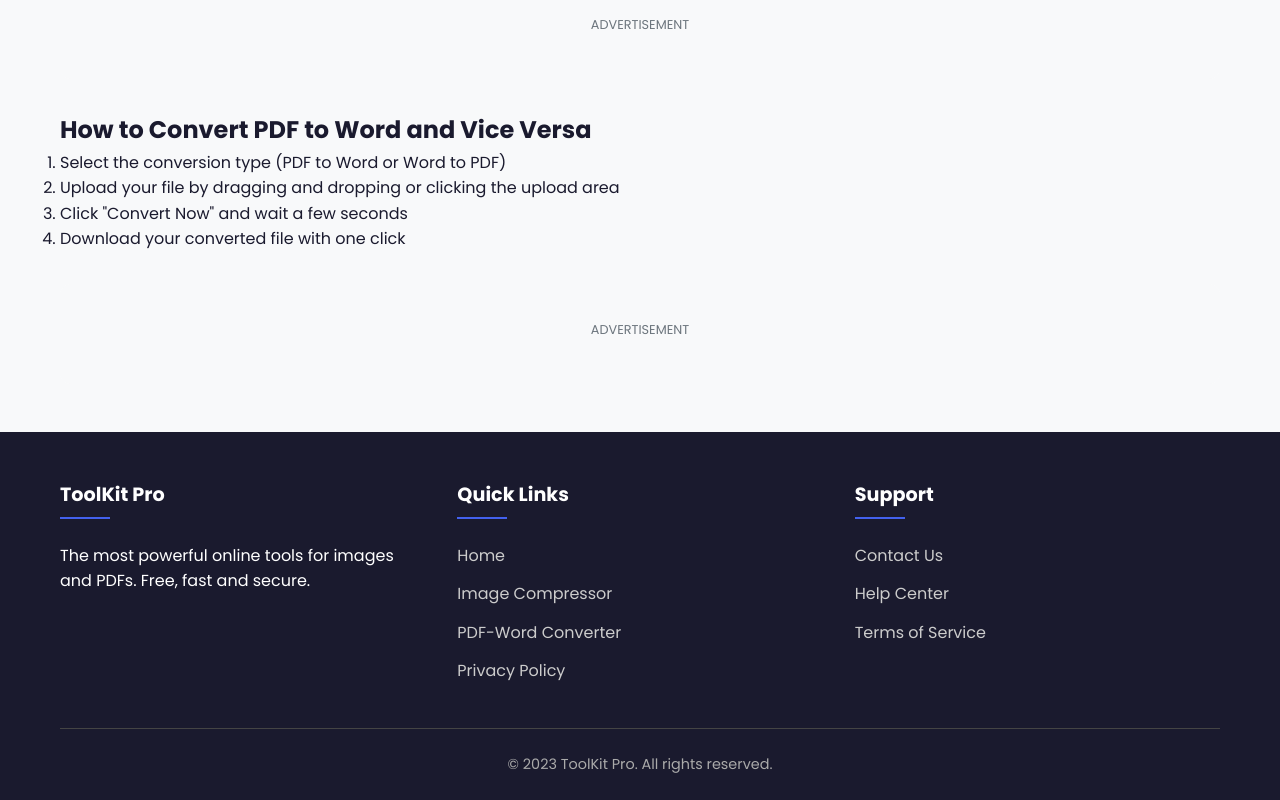
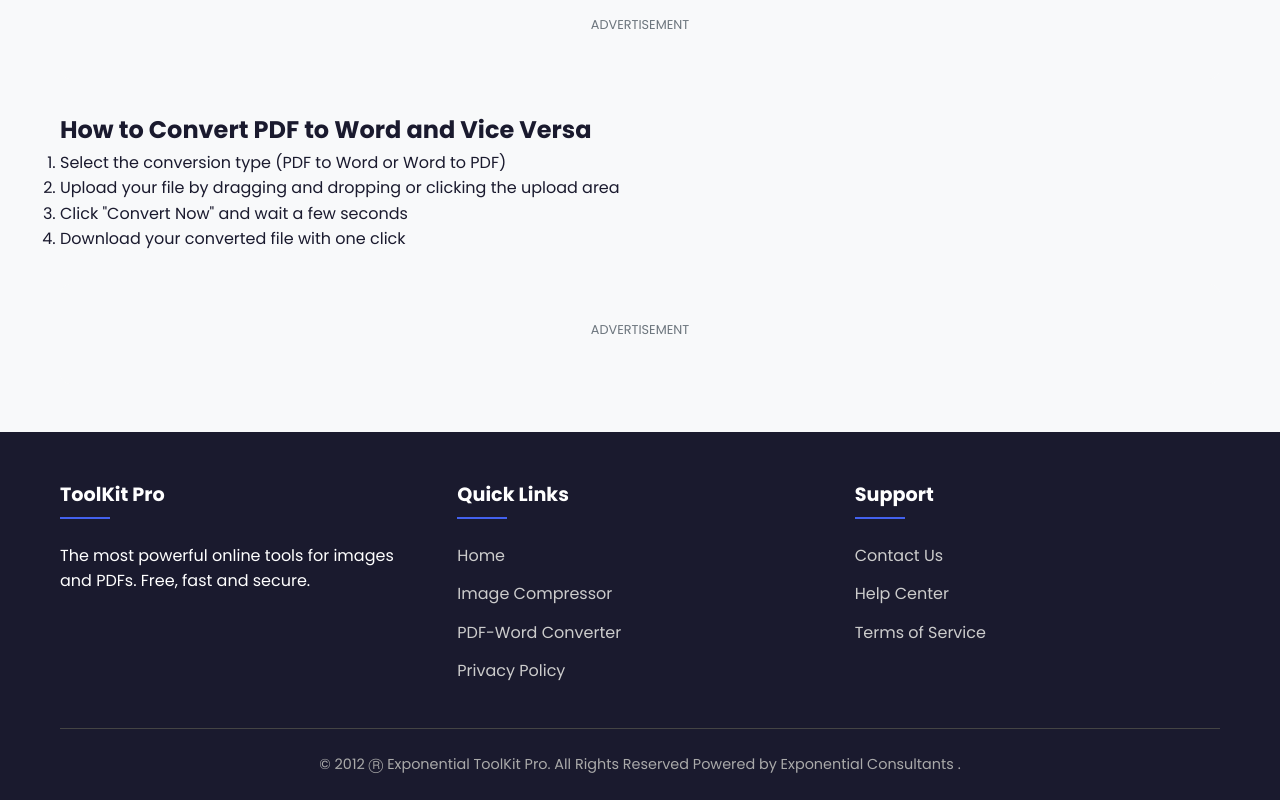
Before and after one commit to ankurjuvekar/tools, a plain HTML site: page word-pdf.html in a window 1280 px wide. Shown: the part 1147-1947 px from the top of the page. Drawn offline with Linux system fonts and the light colour scheme.

Commit message:
Update word-pdf.html

```diff
--- a/word-pdf.html
+++ b/word-pdf.html
@@ -688,7 +688,7 @@
                 </div>
             </div>
             <div class="copyright">
-                <p>&copy; 2023 ToolKit Pro. All rights reserved.</p>
+                <p>&copy; 2012 Ⓡ Exponential ToolKit Pro. All Rights Reserved Powered by Exponential Consultants .</p>
             </div>
         </div>
     </footer>
```
